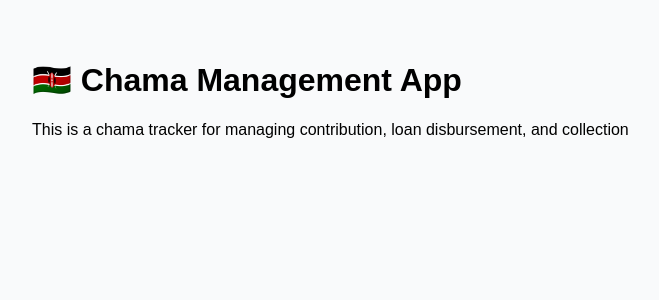
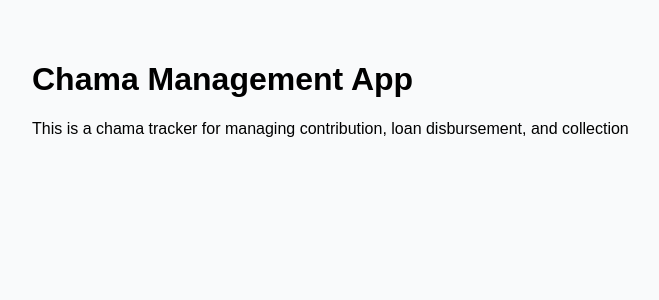
Before and after one commit to mihesow/Chama-Tracker, a Next.js app: page / in a window 1280 px wide. Shown: the top 300 px of the page, without its empty margins (8-667 px from the left). Built offline with nearby package versions, Linux system fonts and the light colour scheme.

Commit message:
Update page.js

```diff
--- a/src/app/page.js
+++ b/src/app/page.js
@@ -1,7 +1,7 @@
 export default function HomePage() {
     return (
       <div style={{ padding: '40px', fontFamily: 'sans-serif' }}>
-        <h1>🇰🇪 Chama Management App</h1>
+        <h1>Chama Management App</h1>
         <p>This is a chama tracker for managing contribution, loan disbursement, and collection</p>
       </div>
     );
```
